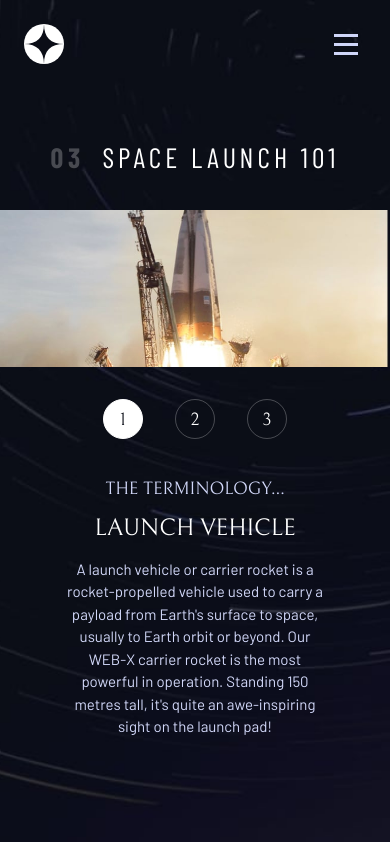
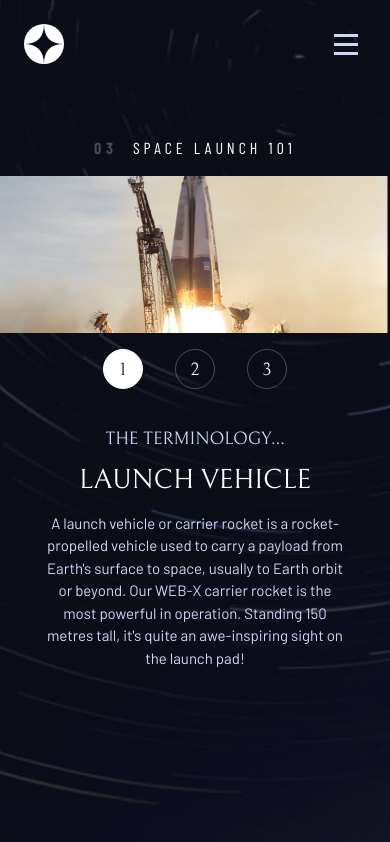
Before and after one commit to BhoomiGohil/Scrimba-Space-Tourism-Website-React, a React app: page /technology in a window 390 px wide. Built offline with nearby package versions, Linux system fonts and the light colour scheme.

Commit message:
Update index.css

```diff
--- a/src/index.css
+++ b/src/index.css
@@ -37,31 +37,32 @@
   --clr-white: 0 0% 100%;
 
   /* Font sizes */
-  --fs-1: 9rem;
-  --fs-2: 6rem;
-  --fs-3: 3.5rem;
-  --fs-4: 2rem;
-  --fs-5: 1.75rem;
-  --fs-6: 1.75rem;
+  /* fs-1: 5rem → 9rem */
+  --fs-1: clamp(5rem, 6vw + 1rem, 9rem);
+
+  /* fs-2: 3.5rem → 6rem */
+  --fs-2: clamp(3.5rem, 5vw + 1rem, 6rem);
+
+  /* fs-3: 1.5rem → 3.5rem */
+  --fs-3: clamp(1.5rem, 3vw + 1rem, 3.5rem);
+
+  /* fs-4: 1.125rem → 2rem */
+  --fs-4: clamp(1.125rem, 2vw + 0.5rem, 2rem);
+
+  /* fs-5: 1.25rem → 1.75rem */
+  --fs-5: clamp(1.25rem, 1.5vw + 0.5rem, 1.75rem);
+
+  /* fs-6: 1rem → 1.75rem */
+  --fs-6: clamp(1rem, 2vw + 0.25rem, 1.75rem);
+
+  /* fs-7: stays fixed */
   --fs-7: 0.875rem;
-  --fs-8: 1rem;
-  --fs-9: 1.125rem;
 
-  /* Font sizes Tablet */
-  --fs-2-tl: 5rem;
-  --fs-3-tl: 2.5rem;
-  --fs-4-tl: 1.5rem;
-  --fs-5-tl: 1.25rem;
-  --fs-9-tl: 1rem;
+  /* fs-8: 0.875rem → 1rem */
+  --fs-8: clamp(0.875rem, 1vw + 0.25rem, 1rem);
 
-  /* Font sizes Mobile */
-  --fs-1-mb: 5rem;
-  --fs-2-mb: 3.5rem;
-  --fs-3-mb: 1.5rem;
-  --fs-4-mb: 1.125rem;
-  --fs-6-mb: 1rem;
-  --fs-8-mb: 0.875rem;
-  --fs-9-mb: 0.938rem;
+  /* fs-9: 0.938rem → 1.125rem */
+  --fs-9: clamp(0.938rem, 1vw + 0.25rem, 1.125rem);
 
   /* Font-Family */
   --ff-bellefair: "Bellefair", serif;
@@ -439,14 +440,16 @@ select {
   border-bottom: 0.188rem solid transparent;
   gap: 0.5rem;
   cursor: pointer;
+  color: hsl(var(--clr-light));
 }
 
 .tabs-menu:hover {
   border-color: hsl(var(--clr-white) / 0.5);
+  color: hsl(var(--clr-white));
 }
 
 .tabs-menu:visited {
-  color: inherit;
+  color: hsl(var(--clr-light));
 }
 
 .tabs-menu.active {
@@ -503,6 +506,7 @@ select {
   border-radius: 100%;
   border: 0.063rem solid hsl(var(--clr-white) / 0.25);
   cursor: pointer;
+  color: hsl(var(--clr-white));
 }
 
 .large-pagination:hover {
@@ -632,22 +636,6 @@ select {
 }
 
 @media (min-width: 736px) and (max-width: 832px) {
-  .fs-2 {
-    font-size: var(--fs-2-tl);
-  }
-  .fs-3 {
-    font-size: var(--fs-3-tl);
-  }
-  .fs-4 {
-    font-size: var(--fs-4-tl);
-  }
-  .fs-5 {
-    font-size: var(--fs-5-tl);
-  }
-  .fs-9 {
-    font-size: var(--fs-9-tl);
-  }
-
   .numbered-title {
     grid-column: 1 / 4 !important;
   }
@@ -754,6 +742,7 @@ select {
       minmax(2rem, 1fr);
     justify-items: center;
     text-align: center;
+    gap: 1rem;
   }
 
   .content-grid.index {
@@ -828,31 +817,6 @@ select {
 }
 
 @media (min-width: 0px) and (max-width: 735px) {
-  .fs-1 {
-    font-size: var(--fs-1-mb);
-  }
-  .fs-2 {
-    font-size: var(--fs-2-mb);
-  }
-  .fs-3 {
-    font-size: var(--fs-3-mb);
-  }
-  .fs-4 {
-    font-size: var(--fs-4-mb);
-  }
-  .fs-5 {
-    font-size: var(--fs-6-mb);
-  }
-  .fs-6 {
-    font-size: var(--fs-6-mb);
-  }
-  .fs-8 {
-    font-size: var(--fs-8-mb);
-  }
-  .fs-9 {
-    font-size: var(--fs-9-mb);
-  }
-
   .numbered-title {
     font-size: var(--fs-6);
     text-align: center;
@@ -1004,10 +968,11 @@ select {
 
   .content-grid {
     grid-template-columns:
-      minmax(2rem, 1fr) 10fr
-      minmax(2rem, 1fr);
+      minmax(1rem, 1fr) 10fr
+      minmax(1rem, 1fr);
     justify-items: center;
     text-align: center;
+    gap: 1rem;
   }
 
   .content-grid.index {
@@ -1017,8 +982,8 @@ select {
 
   .content-grid.technology {
     grid-template-columns:
-      minmax(2rem, 1fr) 10fr
-      minmax(2rem, 1fr);
+      minmax(1rem, 1fr) 10fr
+      minmax(1rem, 1fr);
   }
 
   /**********************/
```
